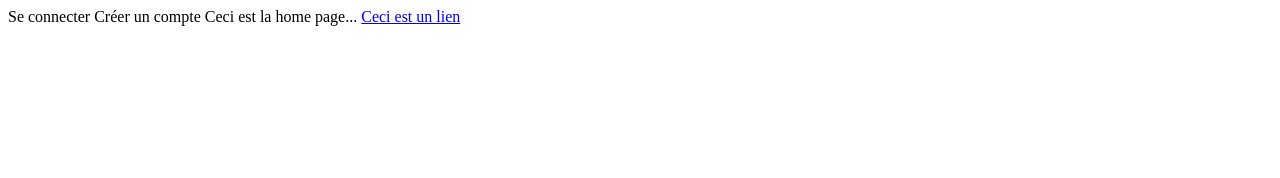
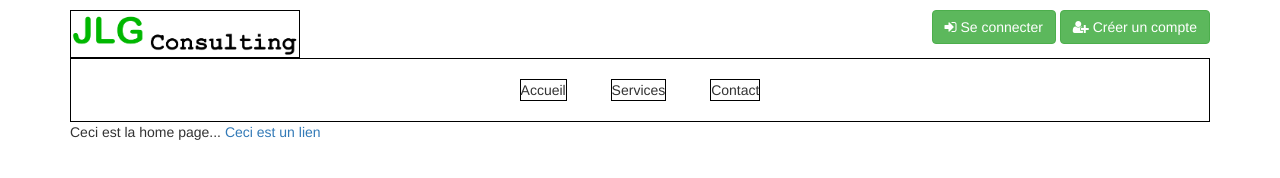
Before and after one commit to jlguenego/example_gul, a website: page app/01_login/index.html in a window 1280 px wide. Drawn offline with nearby package versions, Linux system fonts and the light colour scheme; some packages are replaced by stand-ins of ours.

Commit message:
menu item

```diff
--- a/app/01_login/index.html
+++ b/app/01_login/index.html
@@ -2,25 +2,46 @@
 <html lang="en">
 	<head>
 		<meta charset="UTF-8" />
+		<meta http-equiv="X-UA-Compatible" content="IE=edge"><!-- for IE8 and IE9 -->
+    	<meta name="viewport" content="width=device-width, initial-scale=1.0, maximum-scale=1.0, user-scalable=no" /><!-- for mobiles no zoom -->
 		<base href="/01_login/" />
 		<title>A simple SPA application</title>
+		<link rel="stylesheet" href="../bower_components/bootstrap/dist/css/bootstrap.css" />
 		<link rel="stylesheet" href="../bower_components/angular/angular-csp.css" />
+
+		<link rel="stylesheet" href="../bower_components/font-awesome/css/font-awesome.css" />
 		<link rel="stylesheet" href="jlg-layout/jlg-layout.css" />
 		<link rel="stylesheet" href="style.css" />
 	</head>
 	<body ng-cloak ng-app="mainApp">
+		<div class="container">
 			<jlg-layout>
 				<jlg-layout-header>
-				<jlg-logo src="../resources/img/logo.png"></jlg-logo>
+					<jlg-logo src="../resources/img/logo.png" ng-click="goto('/')"></jlg-logo>
+					<jlg-utilities>
+						<jlg-utilities-item ng-hide="user" ng-click="goto('/signin')" ><i class="fa fa-sign-in"></i> Se connecter</jlg-utilities-item>
+						<jlg-utilities-item ng-hide="user" ng-click="goto('/signup')" ><i class="fa fa-user-plus"></i> Créer un compte</jlg-utilities-item>
+						<jlg-utilities-item ng-show="user" ng-click="goto('/my-account')"><i class="fa fa-user"></i> Voir profile</jlg-utilities-item>
+						<jlg-utilities-item ng-show="user" ng-click="goto('/signout')"><i class="fa fa-sign-out"></i> Déconnexion</jlg-utilities-item>
+					</jlg-utilities>
 					<jlg-menu>
-					<jlg-menu-item ng-hide="user" ng-click="goto('/signin')">Se connecter</jlg-menu-item>
-					<jlg-menu-item ng-hide="user" href="./signup">Créer un compte</jlg-menu-item>
-					<jlg-menu-item ng-show="user" href="./{{user}}/profile">Voir profile</jlg-menu-item>
-					<jlg-menu-item ng-show="user" href="./signout">Déconnexion</jlg-menu-item>
+						<jlg-menu-item ng-click="goto('/')">Accueil</jlg-menu-item>
+						<jlg-menu-item-group>
+							<jlg-menu-item ng-click="goto('/services')">Services</jlg-menu-item>
+							<jlg-menu>
+									<jlg-menu-item ng-click="goto('/services/usability')">Usability</jlg-menu-item>
+									<jlg-menu-item ng-click="goto('/services/angular')">Angular</jlg-menu-item>
+							</jlg-menu>
+						</jlg-menu-item-group>
+						<jlg-menu-item ng-click="goto('/contact')">Contact</jlg-menu-item>
 					</jlg-menu>
 				</jlg-layout-header>
 				<jlg-layout-body><ng-view></ng-view></jlg-layout-body>
 			</jlg-layout>
+		</div>
+
+		<script src="../bower_components/jquery/dist/jquery.js"></script>
+		<script src="../bower_components/bootstrap/dist/js/bootstrap.js"></script>
 		<script src="../bower_components/angular/angular.js"></script>
 		<script src="../bower_components/angular-route/angular-route.min.js"></script>
 		<script src="jlg-layout/jlg-layout.js"></script>
--- a/app/01_login/jlg-layout/jlg-layout.css
+++ b/app/01_login/jlg-layout/jlg-layout.css
@@ -1,3 +1,38 @@
-jlg-menu-item {
+jlg-layout {
+    display: block;
+}
+
+jlg-layout [ng-click] {
     cursor: pointer;
 }
+
+jlg-layout-header {
+    display: block;
+    padding-top: 10px;
+}
+
+jlg-logo img {
+    height: 48px;
+    border: 1px solid black;
+}
+
+jlg-utilities {
+    float: right;
+}
+
+jlg-menu-item-group jlg-menu {
+    display: none;
+}
+
+jlg-menu {
+    display: block;
+    border: 1px solid black;
+    text-align: center;
+
+}
+
+jlg-menu-item {
+    display: inline-block;
+    border: 1px solid black;
+    margin: 20px;
+}
--- a/app/01_login/jlg-layout/jlg-layout.js
+++ b/app/01_login/jlg-layout/jlg-layout.js
@@ -3,6 +3,19 @@
 
 	var app = angular.module('jlg-layout', []);
 
+	app.directive('jlgLogo', function() {
+		return {
+			link: function(scope, element, attrs) {
+				element.html('<img src="' + attrs.src + '" />');
+			}
+		}
+	});
 
+	app.directive('jlgUtilitiesItem', function() {
+		return {
+			template: '<button class="btn btn-default btn-success" ng-transclude></button>',
+			transclude: true
+		}
+	});
 
 })();
--- a/bower.json
+++ b/bower.json
@@ -22,6 +22,8 @@
   ],
   "dependencies": {
     "angular": "1.5.8",
-    "angular-route": "1.5.8"
+    "angular-route": "1.5.8",
+    "font-awesome": "4.7.0",
+    "bootstrap": "3.3.7"
   }
 }
```
Also changed, not shown: app/resources/img/logo.png (renamed from app/resources/img/jlg-consulting.png). Lines whose indentation alone changed are shown as unchanged.
